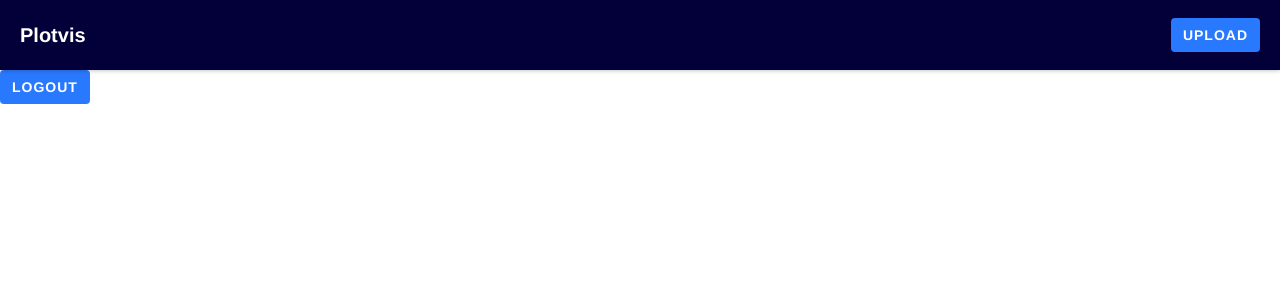
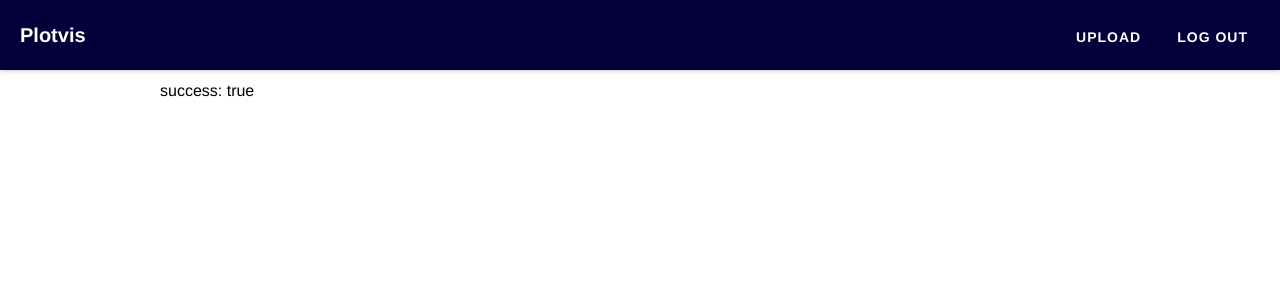
Before and after one commit to plotvis/frontend, a React (Create React App) app: page /dashboard in a window 1280 px wide. Shown: the top 300 px of the page. Built offline with nearby package versions, Linux system fonts and the light colour scheme; no server answers; sample sign-in values are in the browser's storage.

Commit message:
Uplad CSVs and view in plain text

```diff
--- a/package.json
+++ b/package.json
@@ -6,6 +6,7 @@
     "prop-types": "^15.6.0",
     "react": "^16.0.0",
     "react-dom": "^16.0.0",
+    "react-dropzone": "^4.2.1",
     "react-router-dom": "^4.2.2",
     "react-scripts": "1.0.14"
   },
--- a/src/App.js
+++ b/src/App.js
@@ -11,6 +11,7 @@ import Login from './Pages/Login';
 import Register from './Pages/Register';
 
 import Dashboard from './Pages/Dashboard';
+import Upload from './Pages/Upload';
 
 class App extends Component {
   render() {
@@ -26,6 +27,7 @@ class App extends Component {
 
 
             <AuthenticatedRoute authed={true} path='/dashboard' component={ Dashboard } />
+            <AuthenticatedRoute authed={true} path='/upload' component={ Upload } />
           </div>
         </div>
       </BrowserRouter>
--- a/src/Functions/api.js
+++ b/src/Functions/api.js
@@ -1,22 +1,40 @@
-const API_URL = process.env.API_URL || 'http://localhost:8080/';
-const HEADERS = {
-  'Accept': 'application/json',
-  'Content-Type': 'application/json'
-};
+import { getToken } from './UserManagement';
+import { API_URL } from '../config.js';
+// const API_URL = process.env.API_URL || 'http://localhost:8080/';
 
 export function apiGet(endpoint) {
+  const HEADERS = {
+    'Accept': 'application/json',
+    'Content-Type': 'application/json',
+    'token': getToken()
+  };
+
   return fetch(`${API_URL}${endpoint}/`, {headers: HEADERS}).then((res) => res.json());
 }
 
-export function apiPost(endpoint, data = {}) {
+export function apiPost(endpoint, data = {}, contentType) {
   const options = {
     method: 'POST',
     headers: {
       'Accept': 'application/json',
       'Content-Type': 'application/json',
+      'token': getToken()
     },
     body: JSON.stringify(data)
   }
 
   return fetch(`${API_URL}${endpoint}/`, options).then((res) => res.json());
 }
+
+export function apiUpload(endpoint, data = {}, contentType) {
+  const options = {
+    method: 'POST',
+    headers: {
+      'Content-Type': 'text/csv',
+      'token': getToken()
+    },
+    body: data
+  }
+
+  return fetch(`${API_URL}${endpoint}/`, options).then((res) => res.json());
+}
--- a/src/Pages/Dashboard.js
+++ b/src/Pages/Dashboard.js
@@ -2,17 +2,43 @@ import React, { Component } from 'react';
 import PropTypes from 'prop-types';
 import Nav from '../UIComponents/Nav';
 import { destroyUser } from '../Functions/UserManagement';
+import { apiGet } from '../Functions/api';
+
 
 class Dashboard extends Component {
+  constructor(props) {
+    super(props);
+    this.state = {
+      flights: [{success: true}]
+    }
+  }
+
+  componentWillMount = () => {
+    apiGet('logs').then((data) => {
+      this.setState({ flights: data.logs })
+    });
+  }
+
   logout = () => {
     destroyUser();
     this.context.router.history.push('/login');
   }
   render() {
+    const { flights } = this.state;
     return (
       <div>
         <Nav />
-        <button onClick={this.logout}>Logout</button>
+        <div className="max-width">
+          { flights.map((flight) => {
+            return (
+              <div style={{'marginTop': '12px'}}>
+                {Object.keys(flight).map((key) => {
+                  return <div>{key}: {flight[key].toString()}</div>
+                })}
+              </div>
+            )
+          })}
+        </div>
       </div>
     );
   }
--- /dev/null
+++ b/src/Pages/Upload.js
@@ -0,0 +1,71 @@
+import React, { Component } from 'react';
+import Nav from '../UIComponents/Nav';
+import Dropzone from 'react-dropzone';
+import { apiUpload } from '../Functions/api';
+import { API_URL } from '../config.js';
+import { getToken } from '../Functions/UserManagement';
+import PropTypes from 'prop-types';
+
+class Upload extends Component {
+  constructor() {
+    super()
+    this.state = {
+      files: []
+    }
+  }
+
+  onDrop(files) {
+    this.setState({
+      files
+    });
+  }
+
+  upload = () => {
+    var formData = new FormData();
+    formData.append('csv', this.state.files[0]);
+
+    fetch(`${API_URL}logs/upload`, {
+      method: 'POST',
+      body: formData,
+      mode: 'cors',
+      headers: new Headers({
+        token: getToken()
+      })
+    })
+    .then(response => response.json())
+    .then((data) => {
+      if (data.success) {
+        this.context.router.history.push('/dashboard');
+      }
+      console.log(data);
+    })
+  }
+
+  render() {
+    return (
+      <div>
+        <Nav />
+        <div className="max-width margin-top">
+          <h1>File Upload</h1>
+          <p>Drop your file below to upload.</p>
+          <p>
+            File Requirements:<br/>
+            • CSV
+          </p>
+          <Dropzone multiple={false} onDrop={this.onDrop.bind(this)} className="dropzone" style={{width: '100%', height: '100px', border: '2px dashed #808080', background: '#efefef', 'lineHeight': '100px', textAlign: 'center', cursor: 'pointer'}}>
+            { this.state.files.length > 0 ?
+              this.state.files.map(f => <span key={f.name}>{f.name}</span>)
+              : 'Click or Drop to upload'}
+          </Dropzone>
+          <button className="margin-top" onClick={this.upload}>Confirm Upload</button>
+        </div>
+      </div>
+    );
+  }
+
+  static contextTypes = {
+    router: PropTypes.object
+  }
+}
+
+export default Upload;
--- a/src/Public/App.css
+++ b/src/Public/App.css
@@ -15,6 +15,13 @@ h1 {
 h3 {
   font-weight: normal;
   margin: 0;
+}
+p {
+  color: #808080;
+}
+a {
+  color: inherit;
+  text-decoration: none;
 }
 .text-center {
   text-align: center;
@@ -35,3 +42,11 @@ h3 {
 .pull-right {
   float: right;
 }
+.max-width {
+  max-width: 960px;
+  margin: auto;
+  padding: 0 16px;
+}
+.margin-top {
+  margin-top: 16px;
+}
--- a/src/Public/Nav.css
+++ b/src/Public/Nav.css
@@ -17,3 +17,15 @@ nav {
 .nav-spacer {
   height: 70px;
 }
+
+.links {
+  float: right;
+}
+.links button {
+  margin-left: 12px;
+  background: rgba(0,0,0,0);
+  border-radius: 0;
+}
+.links button:hover {
+  border-bottom: 2px solid #fff;
+}
--- /dev/null
+++ b/src/Public/Upload.css
@@ -0,0 +1,3 @@
+.dropzone {
+  font-size: 100px;
+}
--- a/src/UIComponents/Nav.js
+++ b/src/UIComponents/Nav.js
@@ -1,14 +1,18 @@
 import React from 'react';
+import { Link } from 'react-router-dom';
 import '../Public/Nav.css';
-import { isAuthenticated } from '../Functions/UserManagement';
+import { isAuthenticated, destroyUser } from '../Functions/UserManagement';
 
 const Nav = () => {
     return(
       <div>
         <nav>
-          Plotvis
+          <Link to={ isAuthenticated() ? '/dashboard' : '/' }>Plotvis</Link>
           { isAuthenticated() ?
-            <button className="pull-right center">Upload</button>
+            <div className="links">
+              <Link to="upload"><button>Upload</button></Link>
+              <Link to="login"><button onClick={ (e) => destroyUser() }>Log out</button></Link>
+            </div>
           : null}
         </nav>
         <div className="nav-spacer" />
--- /dev/null
+++ b/src/config.js
@@ -0,0 +1,3 @@
+const API_URL = process.env.API_URL || 'http://localhost:8080/';
+
+export { API_URL };
```
Also changed, not shown: 1 other file (tests, documents, lock files or other folders).
